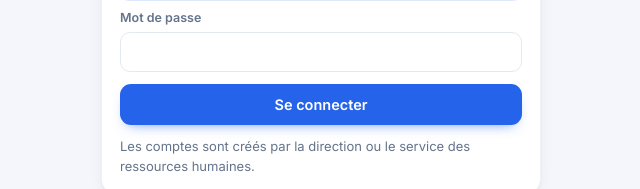
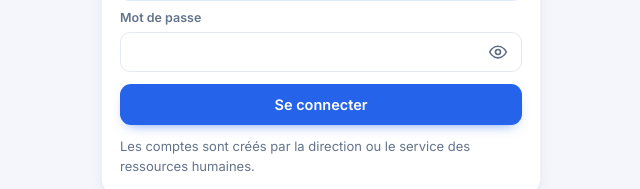
Before and after one commit to Fallthionakh/RHOSPI, a plain HTML site: page public/index.html in a window 1280 px wide. Shown: the part 392-581 px from the top of the page, 319-959 px from the left. Drawn offline with nearby package versions, Linux system fonts and the light colour scheme.

Commit message:
Connexion : œil pour afficher ou masquer le mot de passe
Co-Authored-By: Claude Opus 5.5 <noreply@anthropic.com>
Claude-Session: https://claude.ai/code/session_01XYCQZF4wrn32F6wkVBi8ih

```diff
--- a/public/index.html
+++ b/public/index.html
@@ -3125,6 +3125,15 @@ if(typeof document!=='undefined'){const st=document.createElement('style');st.te
 .msg .pt{width:9px;height:9px;border-radius:50%;margin-top:6px;flex:none;background:transparent}.msg.nonlu{background:#f3f8ff}.msg.nonlu .pt{background:var(--bleu,#2563eb)}.msg:not(.nonlu) b{font-weight:500}
 @media(max-width:520px){.tuiles{grid-template-columns:1fr 1fr}.tuile{font-size:13.5px;padding:12px}}`;document.head&&document.head.appendChild(st)}
 
+/* ============ Œil « afficher / masquer le mot de passe » sur tous les champs mot de passe ============ */
+const OEIL_O='<svg viewBox="0 0 24 24" width="20" height="20" fill="none" stroke="currentColor" stroke-width="1.9" stroke-linecap="round" stroke-linejoin="round"><path d="M2 12s3.6-7 10-7 10 7 10 7-3.6 7-10 7S2 12 2 12z"/><circle cx="12" cy="12" r="3"/></svg>',
+ OEIL_F='<svg viewBox="0 0 24 24" width="20" height="20" fill="none" stroke="currentColor" stroke-width="1.9" stroke-linecap="round" stroke-linejoin="round"><path d="M3 3l18 18M10.6 5.1A10.8 10.8 0 0112 5c6.4 0 10 7 10 7a17 17 0 01-3.2 4.2M6.6 6.6C3.7 8.4 2 12 2 12s3.6 7 10 7a9.7 9.7 0 005.4-1.6M9.9 9.9a3 3 0 004.2 4.2"/></svg>';
+function oeilMdp(){document.querySelectorAll('input[type=password]:not([data-oeil])').forEach(i=>{i.dataset.oeil=1;const w=document.createElement('span');w.className='mdp-w';i.parentNode.insertBefore(w,i);w.appendChild(i);
+ const b=document.createElement('button');b.type='button';b.className='mdp-oeil';b.innerHTML=OEIL_O;b.title='Afficher le mot de passe';b.setAttribute('aria-label','Afficher le mot de passe');b.setAttribute('aria-pressed','false');
+ b.addEventListener('mousedown',e=>e.preventDefault());b.addEventListener('click',e=>{e.preventDefault();e.stopPropagation();const v=i.type==='password';i.type=v?'text':'password';b.innerHTML=v?OEIL_F:OEIL_O;const l=v?'Masquer le mot de passe':'Afficher le mot de passe';b.title=l;b.setAttribute('aria-label',l);b.setAttribute('aria-pressed',String(v));i.focus()});w.appendChild(b)})}
+if(typeof document!=='undefined'&&typeof MutationObserver!=='undefined'){let t=null;new MutationObserver(()=>{clearTimeout(t);t=setTimeout(oeilMdp,30)}).observe(document.documentElement,{childList:true,subtree:true});
+ const st=document.createElement('style');st.textContent='.mdp-w{position:relative;display:block;width:100%}.mdp-w input{width:100%;padding-right:46px!important;box-sizing:border-box}.mdp-oeil{position:absolute;right:6px;top:50%;transform:translateY(-50%);width:36px;height:36px;display:flex;align-items:center;justify-content:center;border:0;border-radius:8px;background:transparent;color:#5b6b80;cursor:pointer;padding:0}.mdp-oeil:hover{background:rgba(37,99,235,.08);color:var(--bleu,#2563eb)}.mdp-oeil:focus-visible{outline:2px solid var(--bleu,#2563eb);outline-offset:1px}';document.head&&document.head.appendChild(st)}
+
 function init(){
  load();S.profil=profils()[0];
  document.addEventListener('click',e=>{const b=e.target.closest('[data-act]');if(b&&ACT[b.dataset.act])ACT[b.dataset.act](b.dataset,b,e)});
```
Also changed, not shown: source/index-artefact.html (+9 -0 lines), source/modules/oeilmdp.js (added, +8 -0 lines).
